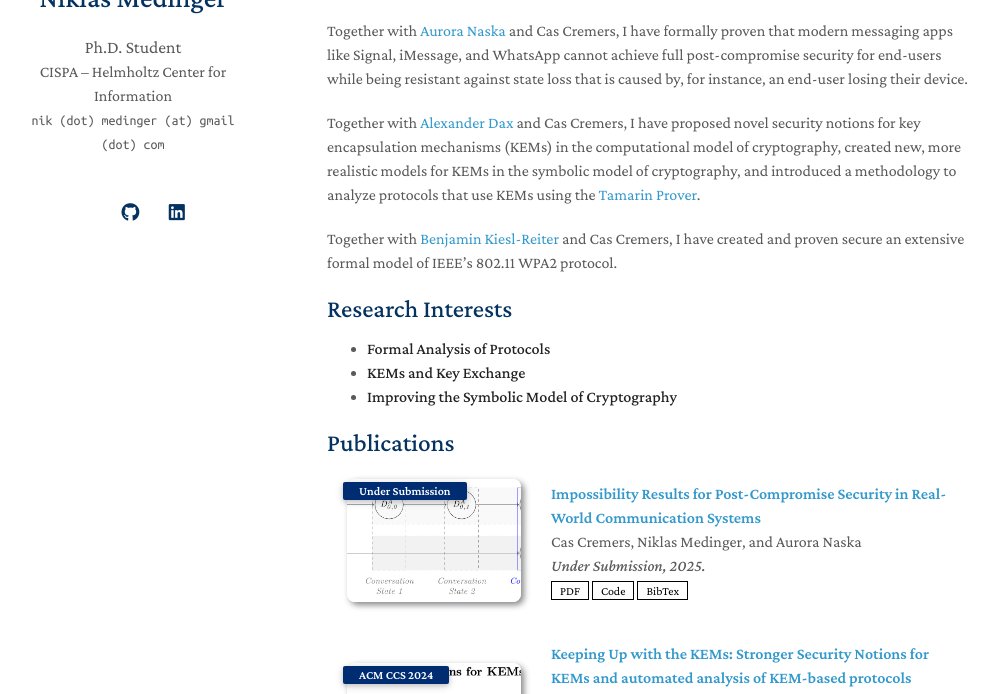
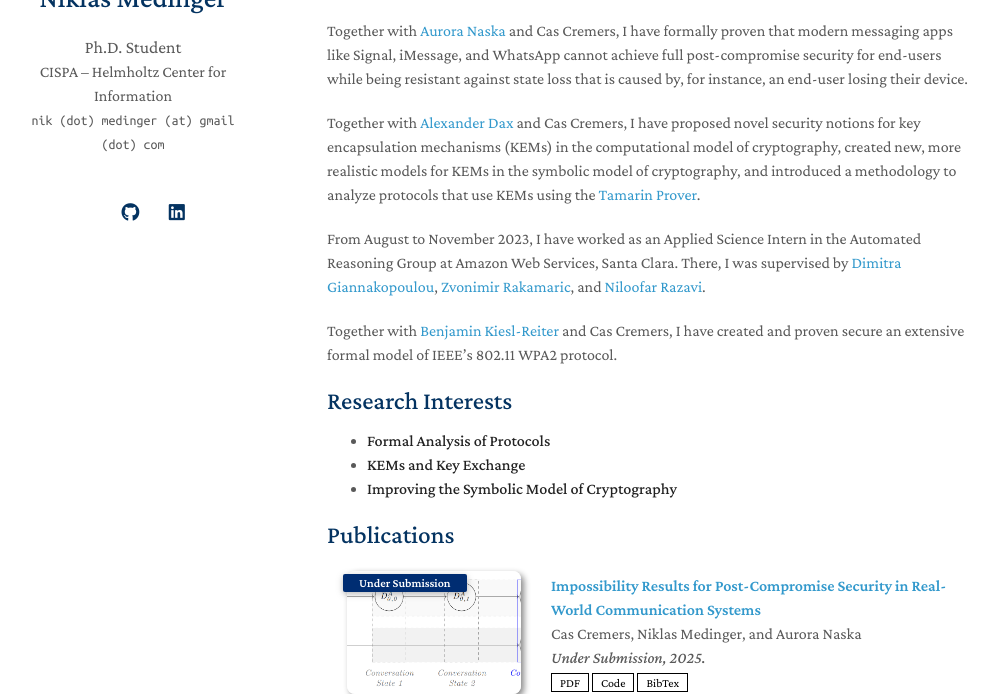
Before and after one commit to niklasmedinger/niklasmedinger.github.io, a Jekyll site: the page built from index.md, in a window 1280 px wide and 900 px high, cut to the strip 206-900 px from the top of the window. Shown: the whole strip, without its empty margins (143-1138 px from the left). Built offline with Jekyll 4.4.1, drawn with Linux system fonts in a browser that asks for light colours; a style sheet for code colours, icons or effects is not loaded; our own code applies the rules of GitHub Pages for plain Markdown files.

Commit message:
Mention AWS internship + mentors.

```diff
--- a/index.md
+++ b/index.md
@@ -19,6 +19,12 @@ novel security notions for key encapsulation mechanisms (KEMs)
 in the computational model of cryptography, created new, more realistic models
 for KEMs in the symbolic model of cryptography, and introduced a methodology to
 analyze protocols that use KEMs using the [Tamarin Prover](https://tamarin-prover.com/).
+
+From August to November 2023, I have worked as an Applied Science Intern in
+the Automated Reasoning Group at Amazon Web Services, Santa Clara. There,
+I was supervised by [Dimitra Giannakopoulou](https://dblp.org/pid/39/117.html),
+[Zvonimir Rakamaric](https://scholar.google.com/citations?user=Ui1q1jkAAAAJ&hl=en),
+and [Niloofar Razavi](https://www.linkedin.com/in/niloofar-razavi-2a756a41/).
 
 Together with [Benjamin Kiesl-Reiter](https://benjaminkiesl.github.io/) and Cas Cremers, I have
 created and proven secure an extensive formal model of IEEE's 802.11 WPA2 protocol.
```
